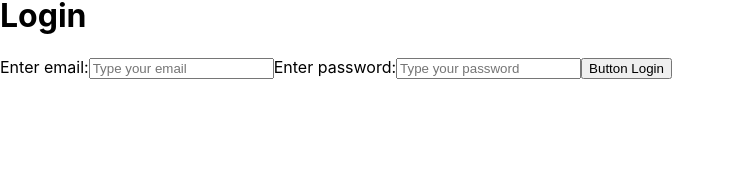
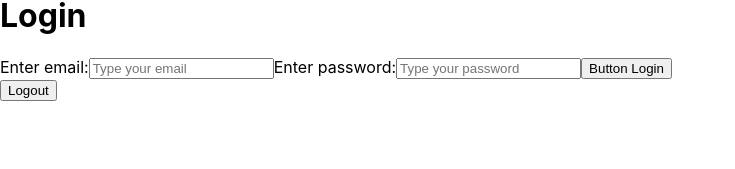
Before and after one commit to nathansolfan/formapp, a React (Create React App) app: page / in a window 1280 px wide. Shown: the part 116-285 px from the top of the page, without its empty margins (0-735 px from the left). Built offline with nearby package versions, Linux system fonts and the light colour scheme.

Commit message:
Logout function - where is used localStorage.removeItem

```diff
--- a/src/App.js
+++ b/src/App.js
@@ -1,5 +1,6 @@
 import "./App.css";
 import Login from "./Auth/Login";
+import Logout from "./Auth/Logout";
 import Register from "./Auth/Register";
 
 function App() {
@@ -7,6 +8,7 @@ function App() {
     <div>
       <Register />
       <Login />
+      <Logout />
     </div>
   );
 }
--- a/src/Auth/Login.js
+++ b/src/Auth/Login.js
@@ -18,6 +18,7 @@ export default function Login() {
 
       const data = await response.json();
       console.log("JWT", data.accessToken);
+      // sotre it using localStorage
       localStorage.setItem("accessToken", data.accessToken);
       console.log(data, "login ok");
     } catch (error) {
--- /dev/null
+++ b/src/Auth/Logout.js
@@ -0,0 +1,12 @@
+import React from "react";
+
+export default function Logout() {
+  const logout = () => {
+    localStorage.removeItem("accessToken");
+  };
+  return (
+    <div>
+      <button onClick={logout}>Logout</button>
+    </div>
+  );
+}
```
